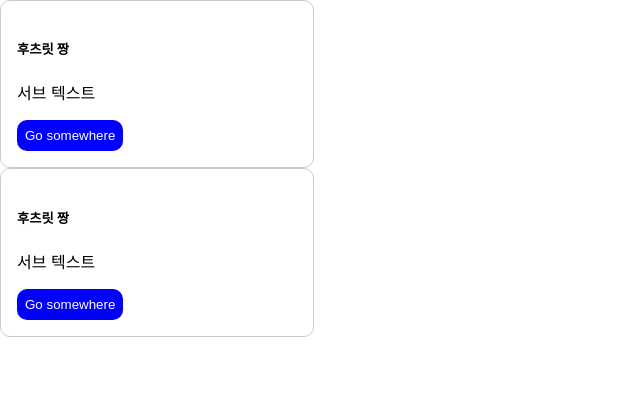
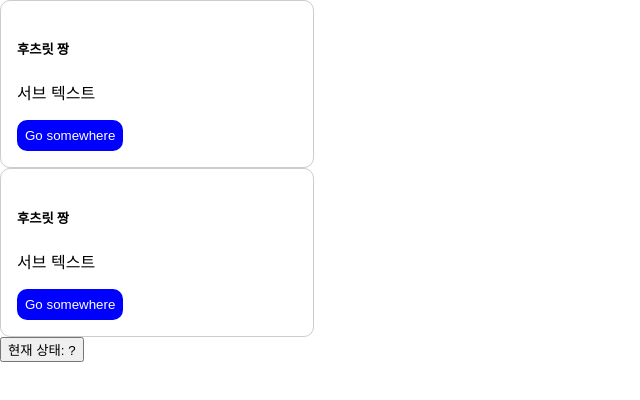
Before and after one commit to dasom222g/learn-react2, a React (Create React App) app: page / in a window 1280 px wide. Shown: the top 400 px of the page, without its empty margins (0-640 px from the left). Built offline with nearby package versions, Linux system fonts and the light colour scheme.

Commit message:
Add logic

```diff
--- a/src/App.js
+++ b/src/App.js
@@ -1,6 +1,7 @@
 import { useState } from "react";
 import Card from "./components/Card";
 import Counter from "./components/Counter";
+import ThemeButton from "./components/ThemeButton";
 
 function App() {
   // logic
@@ -98,18 +99,38 @@ function App() {
 
   const [title, setTitle] = useState("후츠릿 짱");
 
-  console.log("click");
-
   const handleClick = () => {
     window.location.href = "https://www.naver.com/";
   };
 
+  // 모드 변경 논리
+  /**
+  1. ThemeButton에 온클릭 이벤트를 만든다
+  2. 버튼이 눌려졌다는 이벤트를 부모 컴포넌트에 전송한다.(onTheme)
+  3. 부모 컴포넌트가 이벤트를 받으면 div 클래스를 변환하는 함수를 생성한다.(handleTheme)
+  4. [state] isDarkMode라는 state를 생성한다.
+  5. isDarkMode state에 따라 wrap클래스가 있는 div에 className의 속성을 다르게 넣어준다.
+  5-1.다크모드인 경우엔 'dark-mode'라는 클래스를 준다.
+  5-2. 다크모드가 아닌 경우엔 'light-mode'라는 클래스를 준다.
+  6. handleTheme함수에서 isDarkMode의 값을 토글로 변경해준다.
+
+  7. ThemeButton컴포넌트에 isDarkMode라는 props를 내려준다.
+  7-1. 이 props에는 isDarkMode의 값을 넣어준다.
+  8. ThemeButton컴포넌트에 isDarkMode의 값을 받아서 true인 경우엔 '다크 모드' false인 경우엔 '라이트 모드'라는 텍스트를 UI에 보여준다.
+
+
+  9. 버튼을 클릭한다.
+  10. 작동이 잘 되는지 바뀌는걸 확인한다.
+   */
+
   // view
   return (
-    <div>
+    <div className="wrap">
       <Card title={title} subText="서브 텍스트" onCardClick={handleClick} />
       <Card title={title} subText="서브 텍스트" onCardClick={handleClick} />
       {/* <Counter /> */}
+      {/* ThemeButton 컴포넌트 */}
+      <ThemeButton />
     </div>
   );
 }
--- a/src/components/Counter.jsx
+++ b/src/components/Counter.jsx
@@ -14,8 +14,7 @@ const Counter = () => {
    * 8. 숫자가 +1이 되어 변경되는 것을 확인한다.
    * ---
    *
-   * 3. 사용자가 -1버튼을 클릭한다.
-   * 4. 숫자가 -1이 되어 변경되는 것을 확인한다.
+   * 감소 반복
    */
 
   const [counter, setCounter] = useState(0);
--- /dev/null
+++ b/src/components/ThemeButton.jsx
@@ -0,0 +1,7 @@
+import React from "react";
+
+const ThemeButton = () => {
+  return <button type="button">현재 상태: ?</button>;
+};
+
+export default ThemeButton;
--- a/src/index.css
+++ b/src/index.css
@@ -30,3 +30,17 @@ code {
   padding: 8px 8px;
   border-radius: 10px;
 }
+
+.wrap {
+  height: 100vh;
+}
+
+.dark-mode {
+  background-color: #333;
+  color: #fff;
+}
+
+.light-mode {
+  background-color: #fff;
+  color: #333;
+}
```
